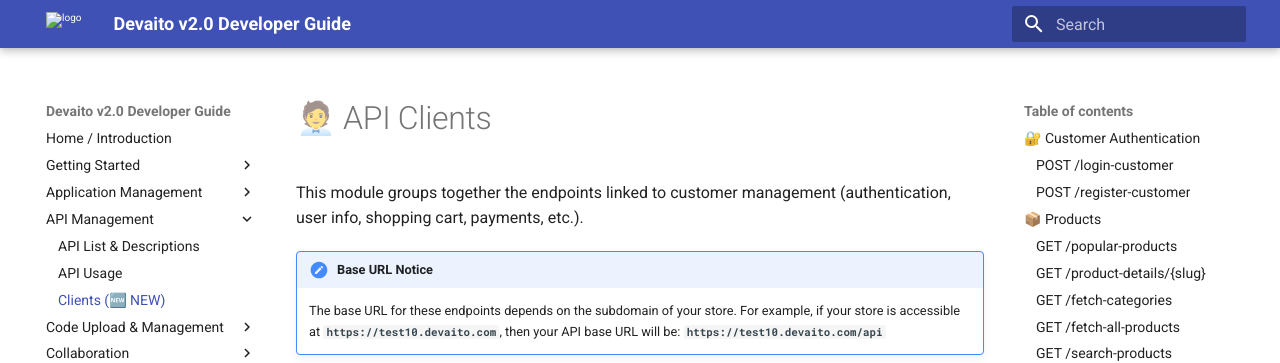
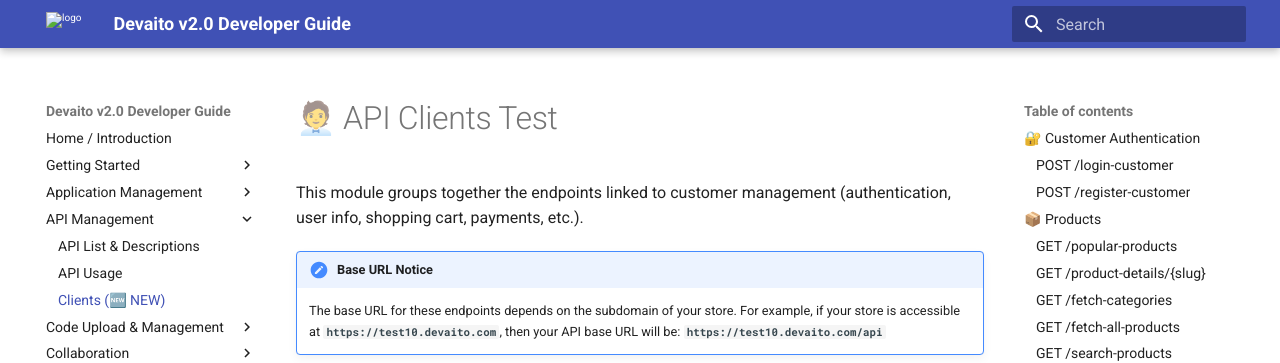
Before and after one commit to Elmehdi-Bouhlal/devaito-documentation, an MkDocs documentation site: the page built from docs/api-management/customers.md, in a window 1280 px wide and 900 px high. Shown: the top 363 px of the window. Built offline with MkDocs 1.6.1 and Material for MkDocs 9.7.7, drawn with Linux system fonts in a browser that asks for light colours.

```diff
--- a/docs/api-management/customers.md
+++ b/docs/api-management/customers.md
@@ -1,4 +1,4 @@
-# 🧑‍💼 API Clients
+# 🧑‍💼 API Clients Test
 
 This module groups together the endpoints linked to customer management (authentication, user info, shopping cart, payments, etc.).
 
```
